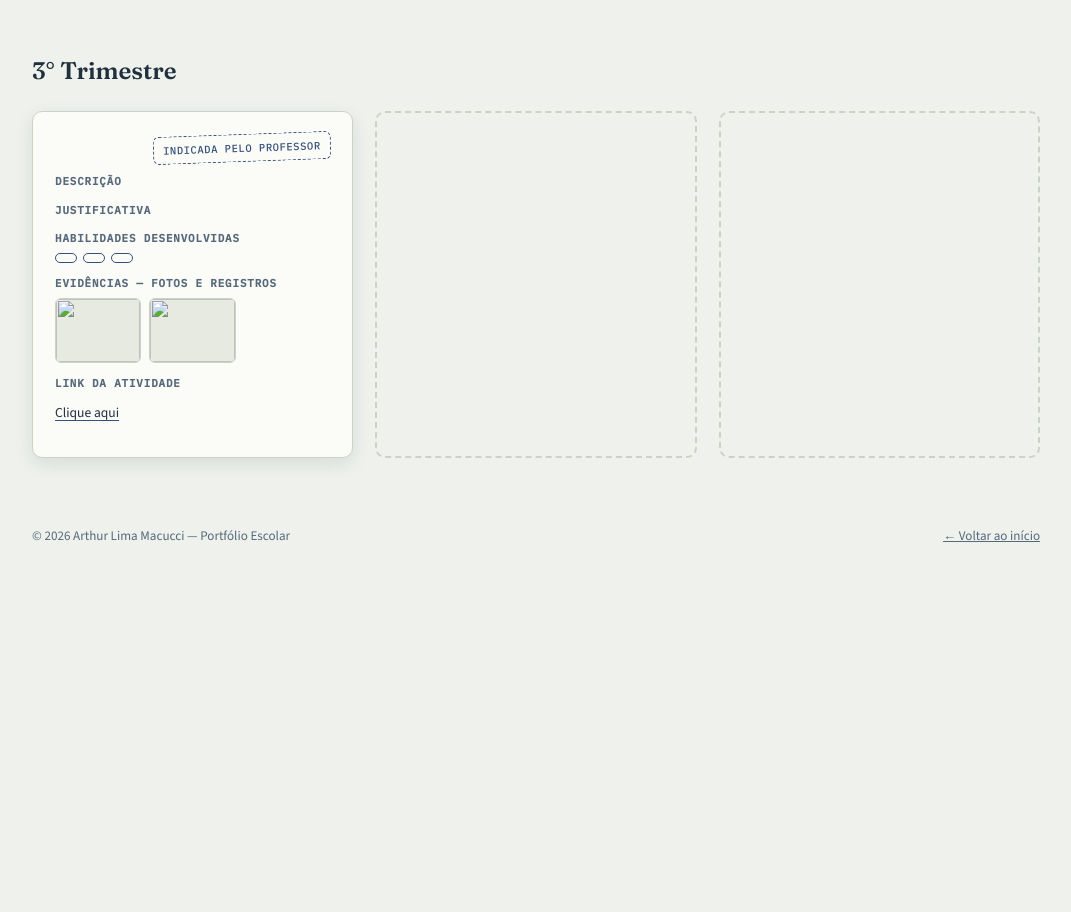
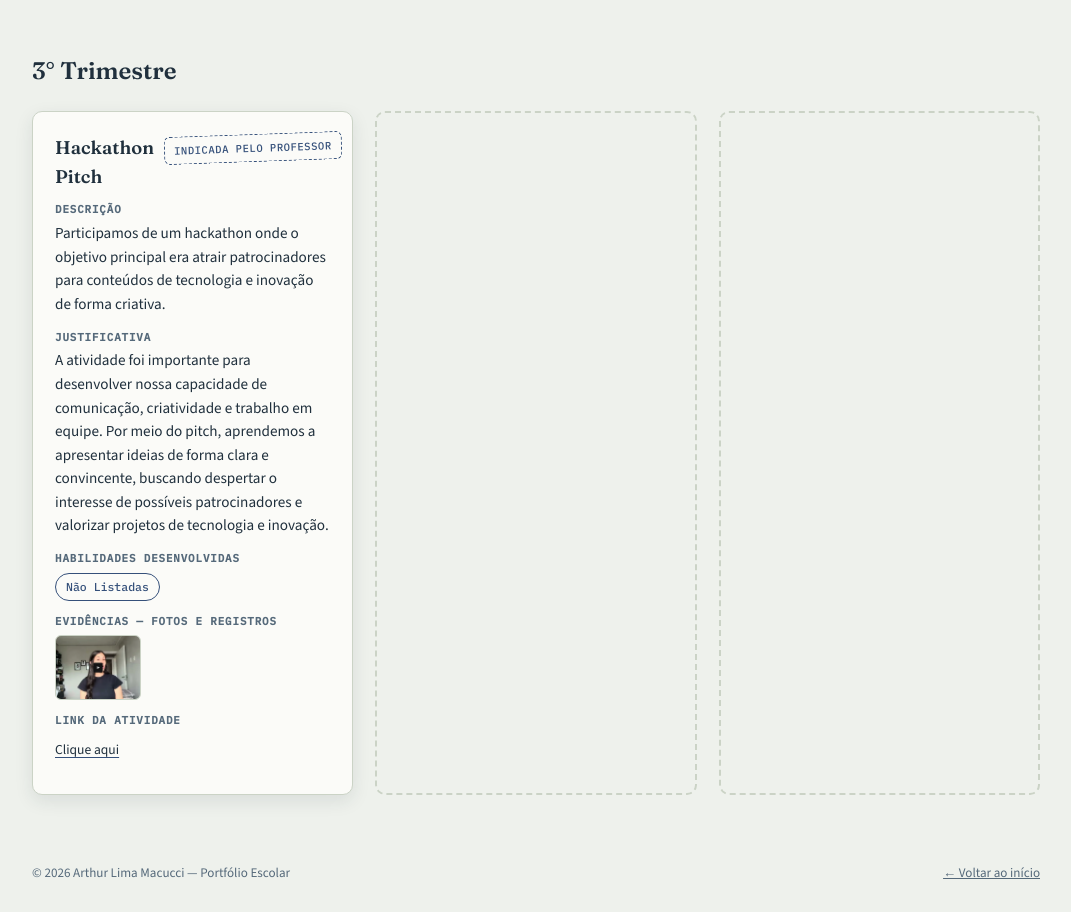
Before and after one commit to ArthurMacucci/portfolio_novo, a plain HTML site: page paginas/tecnico.html in a window 1280 px wide. Shown: the part 2460-3372 px from the top of the page, without its empty margins (184-1255 px from the left). Before the commit the page ends 3034 px from the top, so only its background shows below. Drawn offline with nearby package versions, Linux system fonts and the light colour scheme.

Commit message:
Versão Final

```diff
--- a/paginas/tecnico.html
+++ b/paginas/tecnico.html
@@ -336,49 +336,40 @@
 
         <article class="atividade">
           <div class="atividade__topo">
-            <h3 class="atividade__titulo"><!-- EDITAR: título --></h3>
+            <h3 class="atividade__titulo">Hackathon Pitch</h3>
             <span class="selo ">Indicada pelo professor</span>
           </div>
 
           <div class="atividade__campo">
             <h4>Descrição</h4>
-            <p><!-- EDITAR: descreva o que foi feito na atividade --> </p>
+            <p>Participamos de um hackathon onde o objetivo principal era atrair patrocinadores para conteúdos de tecnologia e inovação de forma criativa.</p>
           </div>
 
           <div class="atividade__campo">
             <h4>Justificativa</h4>
-            <p><!-- EDITAR: por que você escolheu incluir esta atividade no portfólio --> </p>
+            <p>A atividade foi importante para desenvolver nossa capacidade de comunicação, criatividade e trabalho em equipe. Por meio do pitch, aprendemos a apresentar ideias de forma clara e convincente, buscando despertar o interesse de possíveis patrocinadores e valorizar projetos de tecnologia e inovação.</p>
           </div>
 
           <div class="atividade__campo">
             <h4>Habilidades desenvolvidas</h4>
             <div class="habilidades chips">
-              <!-- EDITAR: adicione/remova quantas .chip quiser -->
-              <span class="chip"></span>
-              <span class="chip"></span>
-              <span class="chip"></span>
+              <span class="chip">Não Listadas</span>
             </div>
           </div>
 
           <div class="atividade__campo">
             <h4>Evidências — fotos e registros</h4>
-            <!-- EDITAR: troque cada src pela sua foto (arraste o arquivo para assets/fotos/)
-                 adicione ou remova blocos .evidencias__foto conforme necessário -->
             <div class="evidencias">
               <div class="evidencias__foto">
-                <img src="../assets/fotos/placeholder.svg" alt="">
-              </div>
-              <div class="evidencias__foto">
-                <img src="../assets/fotos/placeholder.svg" alt="">
+                <img src="../assets/fotos/tec8.png" alt="">
               </div>
             </div>
           </div>
 
           <div class="atividade__campo">
             <h4>Link da atividade</h4>
-            <!-- EDITAR: cole aqui o link do documento, vídeo, apresentação, repositório, etc. -->
             <div class="atividade__links">
-              <a class="link-evidencia" href="#" target="_blank" rel="noopener">Clique aqui</a>
+              <a class="link-evidencia" href="https://drive.google.com/file/d/1FfVUYO_k2icJwwwYHSZ5u7-uN22aLwZQ/view?usp=sharing" target="_blank" rel="noopener">Clique aqui</a>
             </div>
           </div>
         </article>
@@ -387,7 +378,6 @@
 
         </article>
 
-          <!-- ===== ESPAÇO RESERVADO — apague este bloco assim que adicionar uma atividade real ===== -->
           <div class="placeholder-atividade">
           </div>
         </div>
```
Also changed, not shown: assets/fotos/tec8.png (added), 1 other file.
